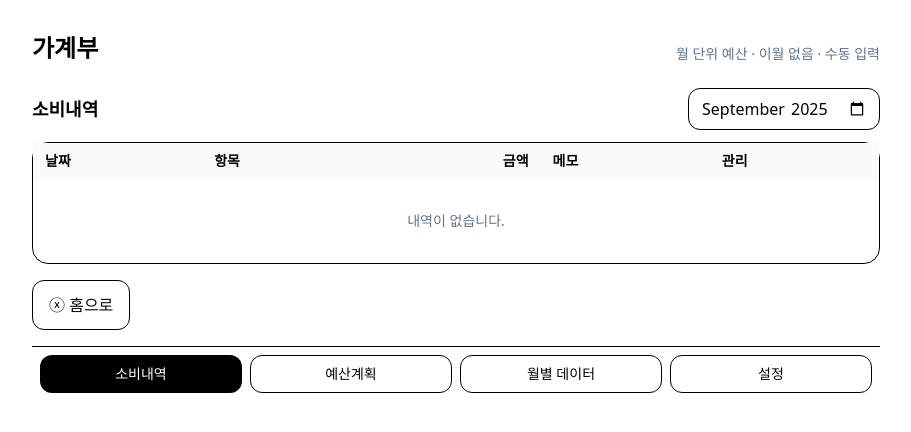
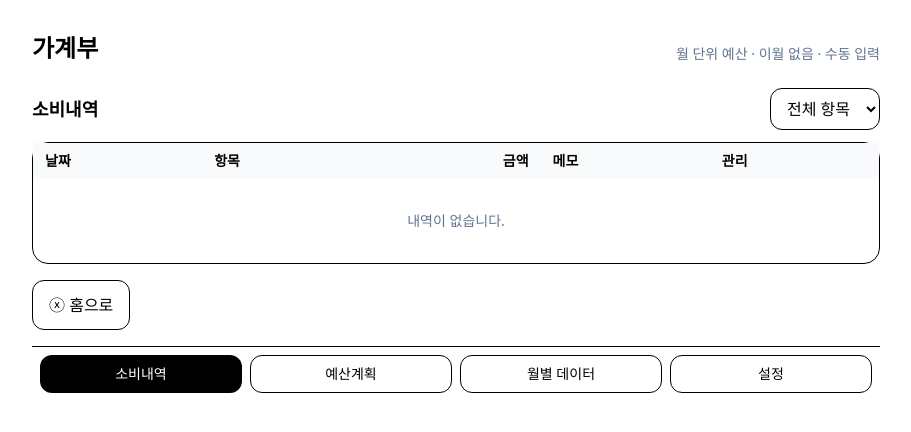
Before and after one commit to chanzii/budget-app, a React (Vite) app: page / in a window 1280 px wide. Both pictures are taken after a click on the button "소비내역". Shown: the top 432 px of the page, without its empty margins (184-1095 px from the left). Built offline with nearby package versions, Linux system fonts and the light colour scheme.

Commit message:
feat(list): 항목별 필터 기능 추가 및 월별 자동 이동 연결

```diff
--- a/src/App.tsx
+++ b/src/App.tsx
@@ -199,6 +199,7 @@ export default function BudgetApp() {
   const [state, setState] = useState<AppState>(loadState());
   // 🔧 (수정) 탭 상태 타입을 TabId로 통일
   const [tab, setTab] = useState<TabId>("home");
+const [filterItem, setFilterItem] = useState<string | null>(null);
   const [month, setMonth] = useState<string>(() => ym(new Date()));
 
   useEffect(() => saveState(state), [state]);
@@ -459,19 +460,91 @@ function HomeView() {
   );
 }
 
-  function ListView() {
-    const txs = monthTxs.filter((t) => t.top === "소비");
+ function ListView({
+  month,
+  txs,
+  filterItem,
+  onChangeFilter,
+  // 아래 둘은 지금 코드에 이미 있으니 props로 안 받아도 됩니다.
+  // removeTx, setTab을 props로 넘기셨다면 여기에 추가하세요:
+  // removeTx,
+  // setTab,
+}: {
+  month: string;
+  txs: Tx[];
+  filterItem: string | null;
+  onChangeFilter: (item: string | null) => void;
+  // 넘기셨다면 타입도 추가:
+  // removeTx: (id: string) => void;
+  // setTab: React.Dispatch<React.SetStateAction<TabId>>;
+}) {
+  // ➜ 월 시작일 설정을 반영한 해당 월 범위 산출 (기존 유틸 그대로 사용)
+  const range = useMemo(
+    () => startEndOfMonth(month, state.settings.startDay),
+    [month, state.settings.startDay]
+  );
+
+  // ➜ 해당 월 + 상위카테고리=소비 인 거래만 추리기
+  const monthTxs = useMemo(
+    () =>
+      txs.filter((t) => {
+        const d = parseDate(t.date);
+        return t.top === "소비" && d >= range.start && d <= range.end;
+      }),
+    [txs, range]
+  );
+
+  // ➜ 드롭다운에 쓸 항목 목록
+  const itemOptions = useMemo(() => {
+    const set = new Set<string>();
+    monthTxs.forEach((t) => set.add(t.item));
+    return Array.from(set).sort((a, b) => a.localeCompare(b, "ko"));
+  }, [monthTxs]);
+
+  // ➜ 실제로 화면에 보여줄 목록(필터 적용)
+  const viewTxs = useMemo(() => {
+    if (!filterItem) return monthTxs;
+    return monthTxs.filter((t) => t.item === filterItem);
+  }, [monthTxs, filterItem]);
+
   return (
     <div>
       <div className="mb-3 flex items-center justify-between">
         <h2 className="text-lg font-semibold">소비내역</h2>
+        <div className="flex items-center gap-2">
+          {/* 필터 드롭다운 */}
+          <select
+            className="rounded-xl border px-3 py-2"
+            value={filterItem ?? ""}
+            onChange={(e) =>
+              onChangeFilter(e.target.value === "" ? null : e.target.value)
+            }
+            aria-label="항목 필터"
+          >
+            <option value="">전체 항목</option>
+            {itemOptions.map((name) => (
+              <option key={name} value={name}>
+                {name}
+              </option>
+            ))}
+          </select>
+
+          {/* 월 선택 */}
           <input
             type="month"
             value={month}
-            onChange={(e) => setMonth(e.target.value)}
-            className="rounded-xl border px-3 py-2"
+            onChange={(e) => {
+              // 월 바꾸는 건 App.tsx에서 하고 계시니 그대로 두세요
+              // setMonth(e.target.value)
+              const ev = e; // 타입 경고 방지용 더미
+              void ev;
+              alert("상단 헤더의 월 선택을 사용해주세요."); // 필요 없으면 이 줄 삭제
+            }}
+            className="hidden" // 월 선택은 상단 공용에서 하시니 숨겨둡니다
           />
         </div>
+      </div>
+
       <div className="rounded-2xl border">
         <table className="min-w-full text-sm">
           <thead className="bg-slate-50 text-left">
@@ -484,7 +557,7 @@ function HomeView() {
             </tr>
           </thead>
           <tbody>
-              {txs.map((t) => (
+            {viewTxs.map((t) => (
               <tr key={t.id} className="border-t">
                 <td className="px-3 py-2 whitespace-nowrap">{t.date}</td>
                 <td className="px-3 py-2 whitespace-nowrap">{t.item}</td>
@@ -502,12 +575,9 @@ function HomeView() {
                 </td>
               </tr>
             ))}
-              {txs.length === 0 && (
+            {viewTxs.length === 0 && (
               <tr>
-                  <td
-                    colSpan={5}
-                    className="px-3 py-8 text-center text-slate-500"
-                  >
+                <td colSpan={5} className="px-3 py-8 text-center text-slate-500">
                   내역이 없습니다.
                 </td>
               </tr>
@@ -515,6 +585,7 @@ function HomeView() {
           </tbody>
         </table>
       </div>
+
       <div className="mt-4">
         <button
           onClick={() => setTab("home")}
@@ -527,6 +598,7 @@ function HomeView() {
     </div>
   );
 }
+
 
   function BudgetView() {
     const list = monthBudgets;
@@ -771,10 +843,18 @@ function HomeView() {
         <Section title="항목별 지출(해당 월)">
   <ul className="divide-y rounded-2xl border">
     {chartData.map((d) => (
-      <li key={d.name} className="flex items-center justify-between px-4 py-3">
+     <li
+  key={d.name}
+  className="flex items-center justify-between px-4 py-3 cursor-pointer hover:bg-slate-50"
+  onClick={() => {
+    setFilterItem(d.name); // ← 자동 필터
+    setTab("list");        // ← 소비내역으로 이동
+  }}
+>
   <span className="truncate pr-3 text-sm">{d.name}</span>
   <span className="whitespace-nowrap font-semibold">{KRW.format(d.actual)}</span>
 </li>
+
     ))}
   </ul>
 
@@ -954,7 +1034,14 @@ function HomeView() {
       </header>
 
       {tab === "home" && <HomeView />}
-      {tab === "list" && <ListView />}
+      {tab === "list" && (
+  <ListView
+    filterItem={filterItem}
+    onChangeFilter={setFilterItem}
+    month={month}
+    txs={state.txs}
+      />
+)}
       {tab === "budget" && <BudgetView />}
       {tab === "monthly" && <MonthlyView />}
       {tab === "settings" && <SettingsView />}
```
Lines whose indentation alone changed are shown as unchanged.
